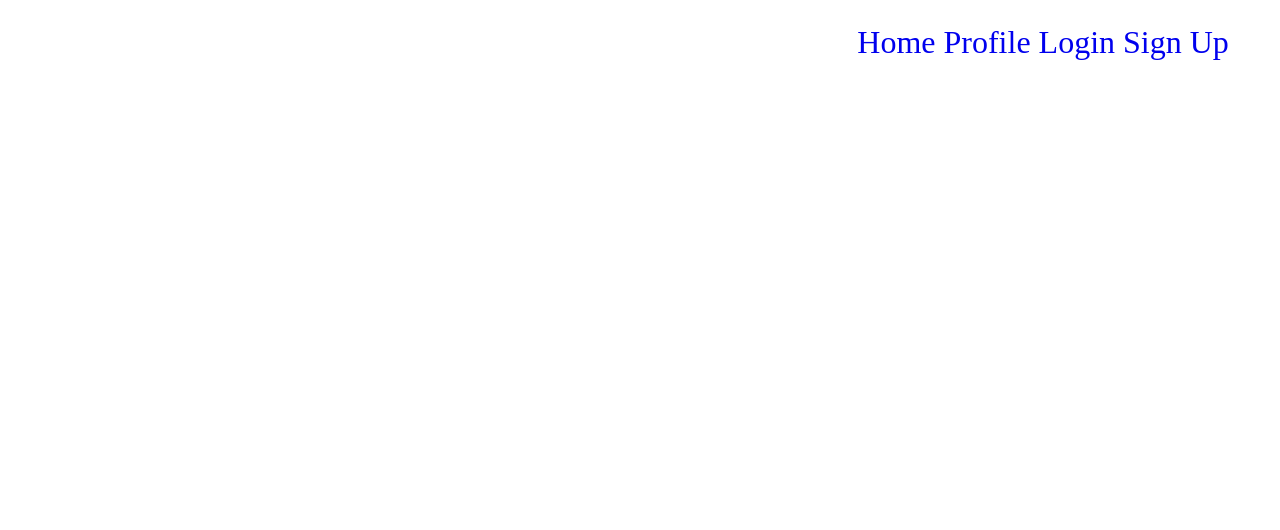
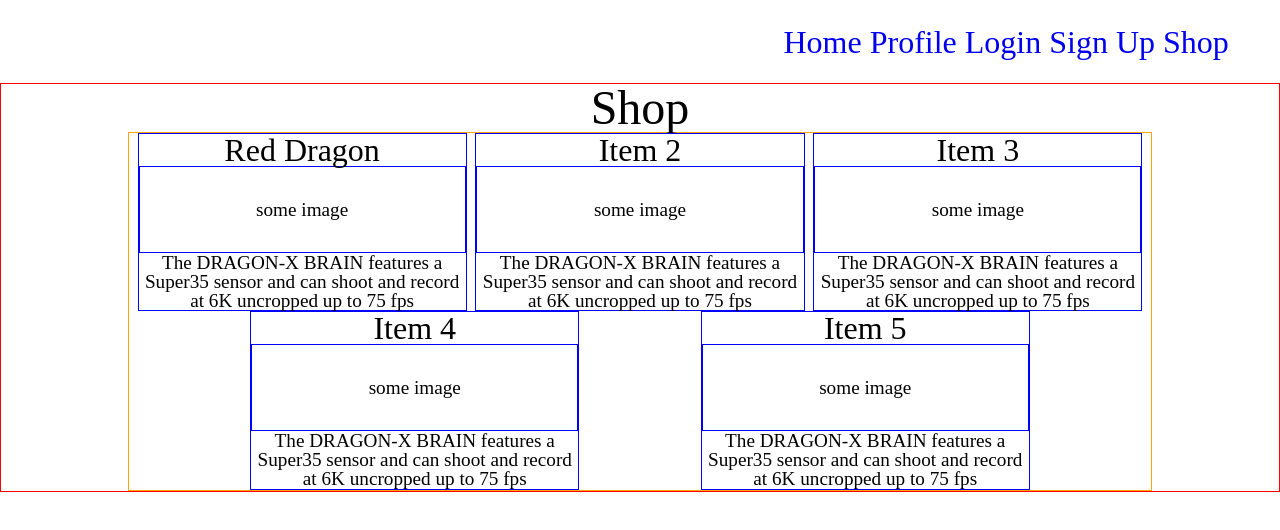
Before and after one commit to tt72-techStuff/frontendTechStuff, a React (Create React App) app in the folder frontend/: page /shop in a window 1280 px wide. Shown: the top 530 px of the page. Built offline with nearby package versions, Linux system fonts and the light colour scheme.

Commit message:
outlined format, needs more styling

```diff
--- a/frontend/src/App.css
+++ b/frontend/src/App.css
@@ -1,8 +1,69 @@
-.App {
-  text-align: center;
+/*Login and Signup forms */
+.Form {
+  /* border: 1px solid red; */
+  display: flex;
+  flex-direction: column;
+  background-color: #4267B2;
+  width: 60%;
+  margin: 4% auto;
+  padding: 4% 0%;
+  border-radius: 50px;
 }
 
-.App nav {
-  padding: 2%;
-  font-size: 4rem;
+.Formh1 {
+  text-align: center;
+  font-size: 2rem;
 }
+
+.Form input {
+  border: 2px solid white;
+  border-radius: 50px;
+  width: 30vw;
+  margin: 1.2% auto;
+  padding: 1.4%;
+}
+
+.Form button {
+  border: 2px solid white;
+  border-radius: 50px;
+  width: 20vw;
+  margin: 0 auto;
+  padding: 1%;
+}
+
+/*Shop */
+
+.Shop {
+  border: 1px solid red;
+
+}
+
+.Shop h1{
+  text-align: center;
+  font-size: 3rem;
+}
+
+.ShopList {
+  border: 1px solid orange;
+  display: flex;
+  justify-content: space-evenly;
+  flex-wrap: wrap;
+  width: 80%;
+  margin: 0 auto;
+}
+
+.ShopItem {
+  border: 1px solid blue;
+  text-align: center;
+  font-size: 1.2rem;
+  width: 32%;
+}
+
+.ShopItem h2 {
+  font-size: 2rem;
+}
+
+.ItemImage {
+  border: 1px solid blue;
+  padding: 10% 0%;
+}
--- a/frontend/src/App.js
+++ b/frontend/src/App.js
@@ -1,12 +1,14 @@
+import './App.css';
 import { Switch, Route, Link } from "react-router-dom";
-import { useEffect } from 'react';
-import { useDispatch } from 'react-redux';
+// import { useEffect } from 'react';
+// import { useDispatch } from 'react-redux';
 
-import NotFound404 from './pages/notfound/NotFound404'
+// import NotFound404 from './pages/notfound/NotFound404'
 import HomePageContainer from './pages/homepage/HomePageContainer'
 import CreateItem from './pages/profilepage/CreateItem'
 import Login from './pages/Login';
 import CreateUser from './pages/CreateUser';
+import Shop from './pages/Shop/Shop';
 
 import styled from "styled-components";
 
@@ -30,6 +32,7 @@ function App() {
           <Link to='/profile' style={{ textDecoration: 'none'}} > Profile</Link>
           <Link to='/login' style={{ textDecoration: 'none'}} > Login</Link>
           <Link to='/signup' style={{ textDecoration: 'none'}} > Sign Up</Link>
+          <Link to='/shop' style={{ textDecoration: 'none'}} > Shop</Link>
         </AppNav>
 
 
@@ -43,6 +46,8 @@ function App() {
           <Route path ='/profile' component={CreateItem}/>
           <Route path ='/login' component={Login}/>
           <Route path ='/signup' component={CreateUser}/>
+          <Route path ='/shop' component={Shop}/>
+
           {/* <Route path="*">
             <NotFound404 />
           </Route> */}
--- a/frontend/src/pages/CreateUser.js
+++ b/frontend/src/pages/CreateUser.js
@@ -29,7 +29,8 @@ const CreateUser = (props) => {
 
     return (
         <div>
-          <form onSubmit={loginSubmit}>
+          <form className='Form' onSubmit={loginSubmit}>
+          <h1 className='Formh1'>Sign Up</h1>
           <input
               type="email"
               name="email"
--- a/frontend/src/pages/Login.js
+++ b/frontend/src/pages/Login.js
@@ -44,7 +44,8 @@ const Login = (props) => {
             {/* form here to log in */}
             {/* display username, whatever info, and log out button after logging in */}
             <div>
-          <form onSubmit={loginSubmit}>
+          <form className='Form' onSubmit={loginSubmit}>
+              <h1 className='Formh1'>Log In</h1>
             <input
               type="text"
               name="username"
--- /dev/null
+++ b/frontend/src/pages/Shop/Shop.js
@@ -0,0 +1,67 @@
+import React, {useState} from 'react';
+import ShopItem from './ShopItem';
+
+// import axios from 'axios';
+
+const initialState = [
+    {
+    user_id: 1,
+    category_id: 1,
+    name: 'Red Dragon',
+    description: 'The DRAGON-X BRAIN features a Super35 sensor and can shoot and record at 6K uncropped up to 75 fps',
+    image_url: 'some image'
+    },
+    {
+    user_id: 2,
+    category_id: 2,
+    name: 'Item 2',
+    description: 'The DRAGON-X BRAIN features a Super35 sensor and can shoot and record at 6K uncropped up to 75 fps',
+    image_url: 'some image'
+    },
+    {
+    user_id: 3,
+    category_id: 3,
+    name: 'Item 3',
+    description: 'The DRAGON-X BRAIN features a Super35 sensor and can shoot and record at 6K uncropped up to 75 fps',
+    image_url: 'some image'
+    },
+    {
+    user_id: 4,
+    category_id: 4,
+    name: 'Item 4',
+    description: 'The DRAGON-X BRAIN features a Super35 sensor and can shoot and record at 6K uncropped up to 75 fps',
+    image_url: 'some image'
+    },
+    {
+    user_id: 5,
+    category_id: 5,
+    name: 'Item 5',
+    description: 'The DRAGON-X BRAIN features a Super35 sensor and can shoot and record at 6K uncropped up to 75 fps',
+    image_url: 'some image'
+    },
+];
+
+
+const Shop = (props) => {
+   const [items, setItems] = useState(initialState);
+
+
+
+
+
+
+    return (
+        <div className='Shop'>
+        <h1>Shop</h1>
+            <div className='ShopList'>
+            {
+				items.map(item => {
+					return (<ShopItem key={item.user_id} item={item} />);
+					})
+			}
+            </div>
+        </div>
+    )
+}
+
+export default Shop;
--- /dev/null
+++ b/frontend/src/pages/Shop/ShopItem.js
@@ -0,0 +1,25 @@
+import React from 'react';
+
+// import axios from 'axios';
+
+
+
+
+const ShopItem = (props) => {
+   const { item } = props;
+
+
+
+
+
+
+    return (
+        <div className='ShopItem'>
+            <h2>{item.name}</h2>
+            <p className='ItemImage'>{item.image_url}</p>
+            <p>{item.description}</p>
+        </div>
+    )
+}
+
+export default ShopItem;
```
Also changed, not shown: 1 other file (tests, documents, lock files or other folders).
